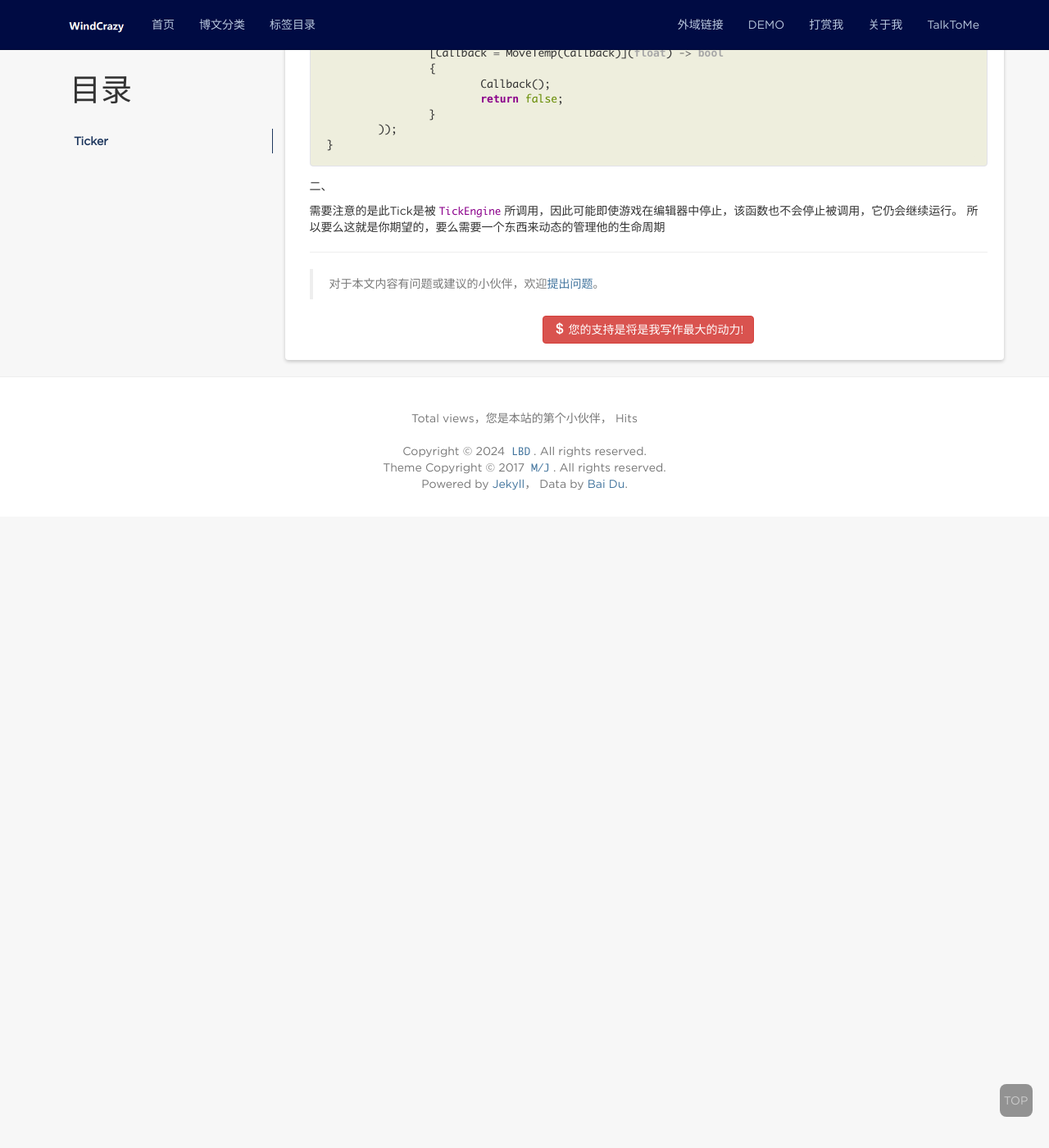
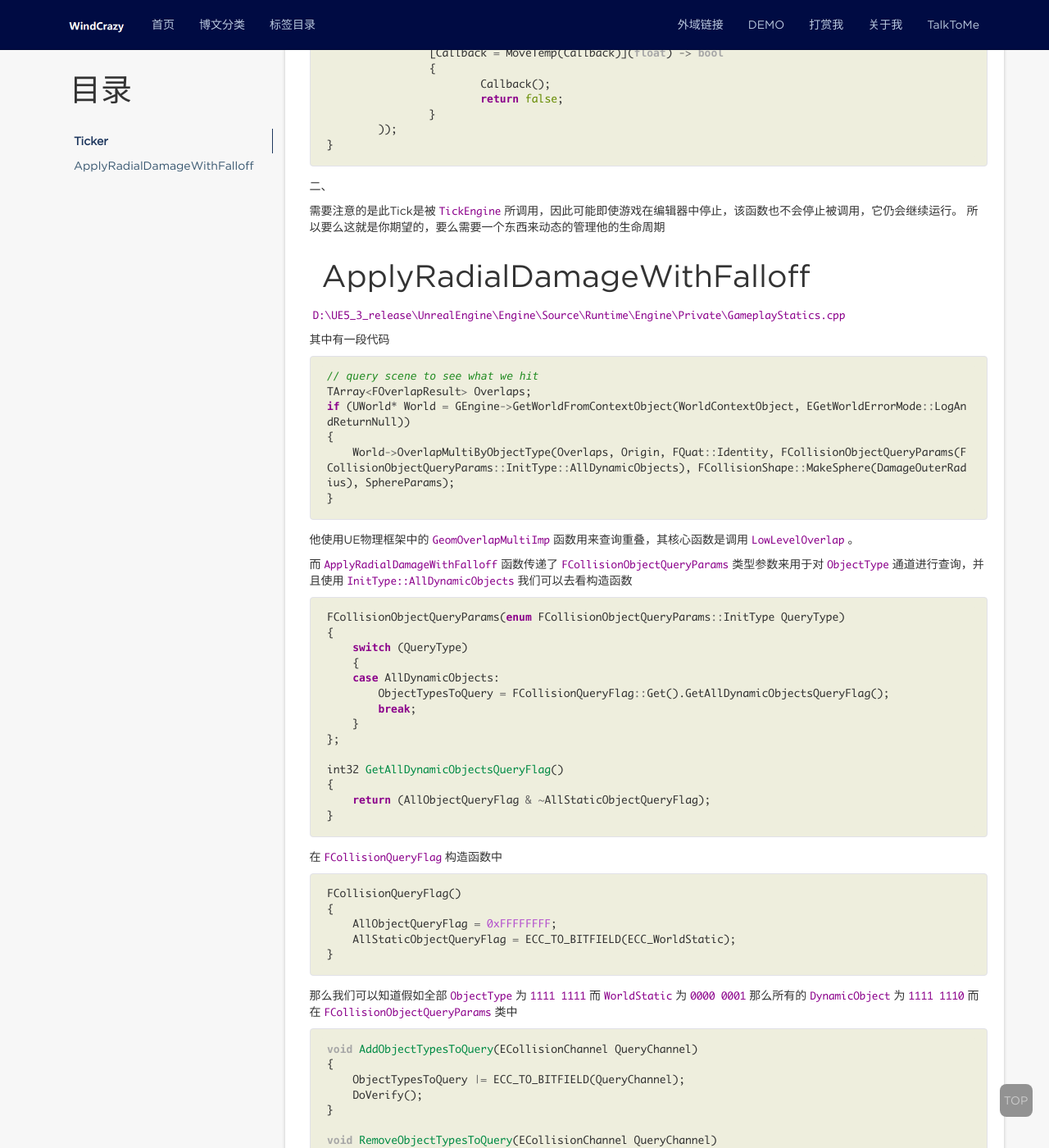
Before and after one commit to windcrazy123/windcrazy123.github.io, a Jekyll site: the page built from _posts/NoComp/2024-10-01-源码.md, in a window 1280 px wide and 1400 px high, scrolled down 734 px. Shown: the whole window at 82% size. Built offline with Jekyll 4.4.1, drawn with Linux system fonts in a browser that asks for light colours; nearby versions of some CDN libraries; comment, search, counter and statistics services are not loaded; before the commit the page ends 1364 px from its top, so only the background shows below that; some of the changed text lies outside the part shown.

Commit message:
ApplyRadialDamage中的FCollisionObjectQueryParams

````diff
--- a/_posts/NoComp/2024-10-01-源码.md
+++ b/_posts/NoComp/2024-10-01-源码.md
@@ -38,3 +38,78 @@ void ISaveGameSystem::OnAsyncComplete(TFunction<void()> Callback)
 
 需要注意的是此Tick是被`TickEngine`所调用，因此可能即使游戏在编辑器中停止，该函数也不会停止被调用，它仍会继续运行。
 所以要么这就是你期望的，要么需要一个东西来动态的管理他的生命周期
+
+# ApplyRadialDamageWithFalloff
+
+`D:\UE5_3_release\UnrealEngine\Engine\Source\Runtime\Engine\Private\GameplayStatics.cpp`
+
+其中有一段代码
+
+```c++
+// query scene to see what we hit
+TArray<FOverlapResult> Overlaps;
+if (UWorld* World = GEngine->GetWorldFromContextObject(WorldContextObject, EGetWorldErrorMode::LogAndReturnNull))
+{
+    World->OverlapMultiByObjectType(Overlaps, Origin, FQuat::Identity, FCollisionObjectQueryParams(FCollisionObjectQueryParams::InitType::AllDynamicObjects), FCollisionShape::MakeSphere(DamageOuterRadius), SphereParams);
+}
+```
+
+他使用UE物理框架中的`GeomOverlapMultiImp`函数用来查询重叠，其核心函数是调用`LowLevelOverlap`。
+
+而`ApplyRadialDamageWithFalloff`函数传递了`FCollisionObjectQueryParams`类型参数来用于对`ObjectType`通道进行查询，并且使用`InitType::AllDynamicObjects`我们可以去看构造函数
+
+```c++
+FCollisionObjectQueryParams(enum FCollisionObjectQueryParams::InitType QueryType)
+{
+    switch (QueryType)
+    {
+    case AllDynamicObjects:
+        ObjectTypesToQuery = FCollisionQueryFlag::Get().GetAllDynamicObjectsQueryFlag();
+        break;
+    }
+};
+
+int32 GetAllDynamicObjectsQueryFlag()
+{
+    return (AllObjectQueryFlag & ~AllStaticObjectQueryFlag);
+}
+```
+
+在`FCollisionQueryFlag`构造函数中
+
+```c++
+FCollisionQueryFlag()
+{
+    AllObjectQueryFlag = 0xFFFFFFFF;
+    AllStaticObjectQueryFlag = ECC_TO_BITFIELD(ECC_WorldStatic);
+}
+```
+
+那么我们可以知道假如全部`ObjectType`为`1111 1111`而`WorldStatic`为`0000 0001`那么所有的`DynamicObject`为`1111 1110`而在`FCollisionObjectQueryParams`类中
+
+```c++
+void AddObjectTypesToQuery(ECollisionChannel QueryChannel)
+{
+    ObjectTypesToQuery |= ECC_TO_BITFIELD(QueryChannel);
+    DoVerify();
+}
+
+void RemoveObjectTypesToQuery(ECollisionChannel QueryChannel)
+{
+    ObjectTypesToQuery &= ~ECC_TO_BITFIELD(QueryChannel);
+    DoVerify();
+}
+```
+
+我们可以知道所有的`DynamicObject`是`ECollisionChannel`中除`ECC_WorldStatic`、`TraceQuery`为1外的所有Object通道（个人观点：***`ECC_EngineTraceChannel`暂不清楚***，而`ECC_GameTraceChannel`以我来看也是不被包含在`ObjectType`中的，可以看下面的代码注释，<font color='red'>以后会用代码进行测试`GameTraceChannel`</font>）
+
+```c++
+// If ECollisionChannel entry has metadata of "TraceType = 1", they will be excluded by Collision Profile
+// Any custom channel with bTraceType=true also will be excluded
+// By default everything is object type
+struct FCollisionQueryFlag
+```
+
+> [Custom Collision Channel confusion](https://forums.unrealengine.com/t/custom-collision-channel-confusion/57862)
+>
+> Notice that bTraceType is set to true. This channel can now be used for traces in C++ and will also show up under **Trace Type** when modifying collision on an object.
````
